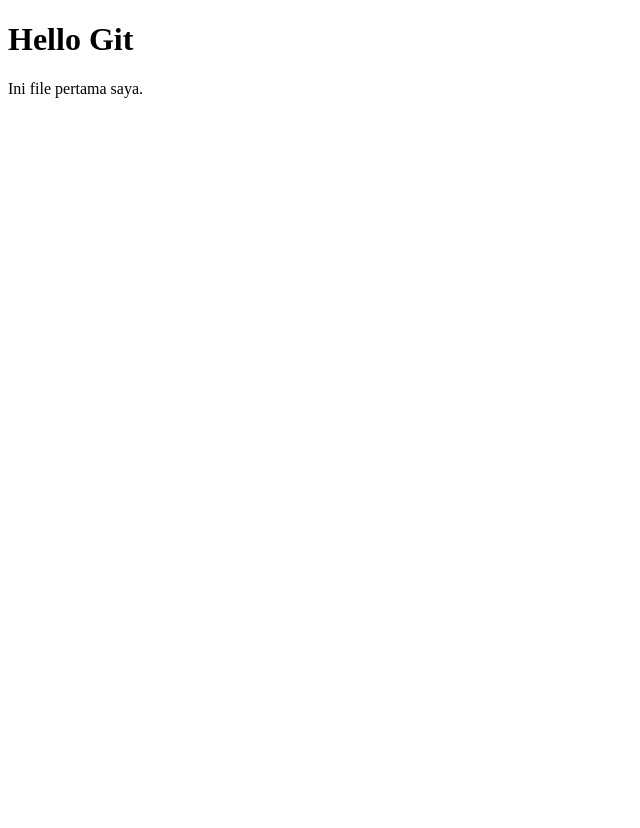
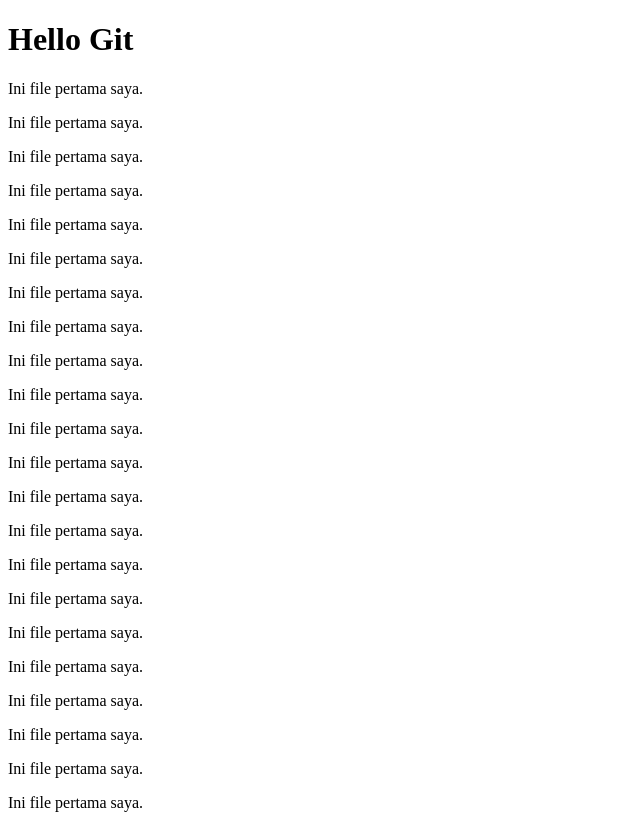
Before and after one commit to ELGHIFARY111/belajar_git, a plain HTML site: page index.html in a window 1280 px wide. Shown: the whole page, without its empty margins (0-640 px from the left). Before the commit the page ends 800 px from the top, so only its background shows below. Drawn offline with Linux system fonts and the light colour scheme.

Commit message:
Update documentation

```diff
--- a/index.html
+++ b/index.html
@@ -6,6 +6,27 @@
 <body>
   <h1>Hello Git</h1>
   <p>Ini file pertama saya.</p>
+  <p>Ini file pertama saya.</p>
+  <p>Ini file pertama saya.</p>
+  <p>Ini file pertama saya.</p>
+  <p>Ini file pertama saya.</p>
+  <p>Ini file pertama saya.</p>
+  <p>Ini file pertama saya.</p>
+  <p>Ini file pertama saya.</p>
+  <p>Ini file pertama saya.</p>
+  <p>Ini file pertama saya.</p>
+  <p>Ini file pertama saya.</p>
+  <p>Ini file pertama saya.</p>
+  <p>Ini file pertama saya.</p>
+  <p>Ini file pertama saya.</p>
+  <p>Ini file pertama saya.</p>
+  <p>Ini file pertama saya.</p>
+  <p>Ini file pertama saya.</p>
+  <p>Ini file pertama saya.</p>
+  <p>Ini file pertama saya.</p>
+  <p>Ini file pertama saya.</p>
+  <p>Ini file pertama saya.</p>
+  <p>Ini file pertama saya.</p>
 
 </body>
 </html>
```
